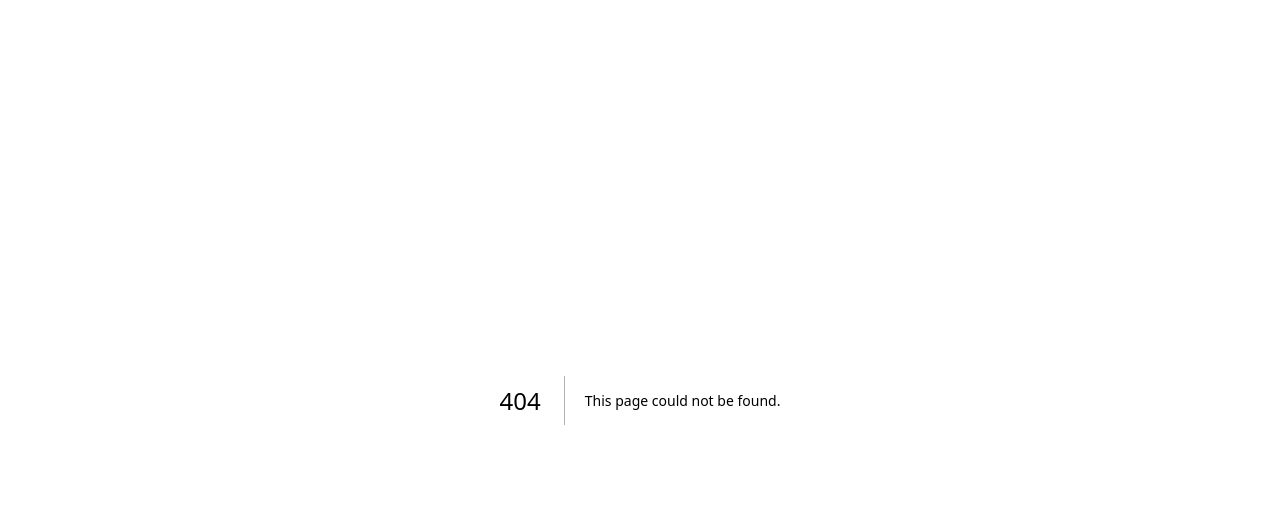
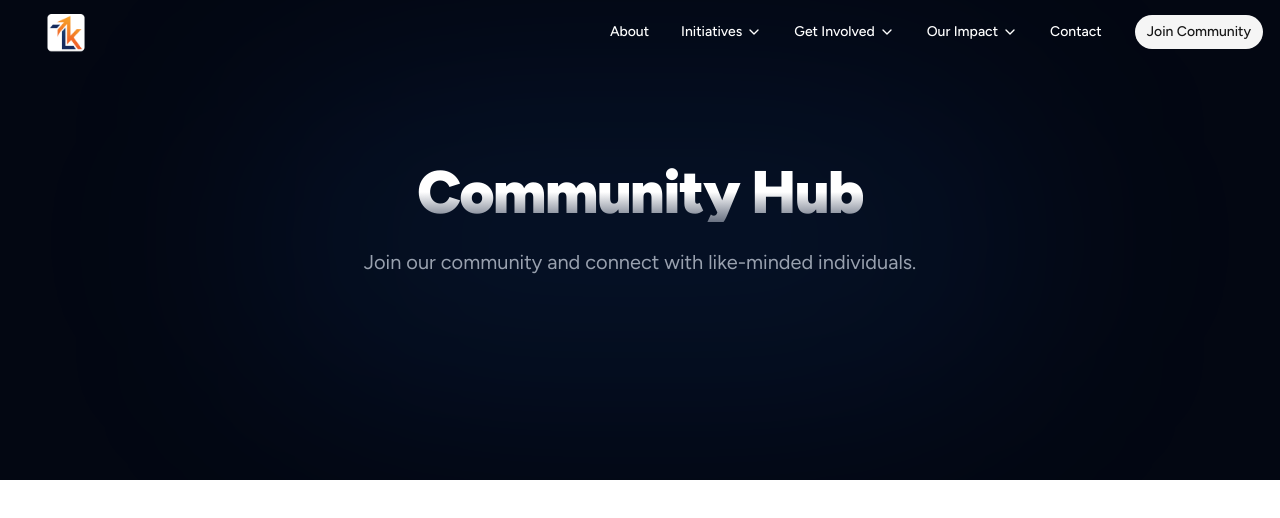
Before and after one commit to Thrive-Link/thrivelink, a Next.js app: page /community in a window 1280 px wide. Before the commit this address had no page. Shown: the top 518 px of the page. Built offline with nearby package versions, Linux system fonts and the light colour scheme.

Commit message:
feat: Add Community, Impact, Partners, Resources, and Testimonials pages with SectionHero component

```diff
--- /dev/null
+++ b/app/community/page.tsx
@@ -0,0 +1,10 @@
+import SectionHero from "@/components/SectionHero";
+
+
+export default function Community() {
+  return (
+    <div>
+      <SectionHero title="Community Hub" description="Join our community and connect with like-minded individuals." />
+    </div>
+  )
+}
--- /dev/null
+++ b/app/impact/page.tsx
@@ -0,0 +1,10 @@
+import SectionHero from "@/components/SectionHero";
+
+
+export default function Impact() {
+  return (
+    <div>
+      <SectionHero title="Our Impact" description="Learn about the difference we're making in the lives of others." />
+    </div>
+  )
+}
--- /dev/null
+++ b/app/partners/page.tsx
@@ -0,0 +1,10 @@
+import SectionHero from "@/components/SectionHero";
+
+
+export default function Partners() {
+  return (
+    <div>
+      <SectionHero title="Partner With Us" description="Learn more about our partnership opportunities and how we can work together." />
+    </div>
+  )
+}
--- /dev/null
+++ b/app/resources/page.tsx
@@ -0,0 +1,10 @@
+import SectionHero from "@/components/SectionHero";
+
+
+export default function Resources() {
+  return (
+    <div>
+      <SectionHero title="Resources" description="Access helpful materials and information to support your journey." />
+    </div>
+  )
+}
--- /dev/null
+++ b/app/testimonials/page.tsx
@@ -0,0 +1,10 @@
+import SectionHero from "@/components/SectionHero";
+
+
+export default function Testimonials() {
+  return (
+    <div>
+      <SectionHero title="Testimonials" description="Hear from our community members about their experiences." />
+    </div>
+  )
+}
```
